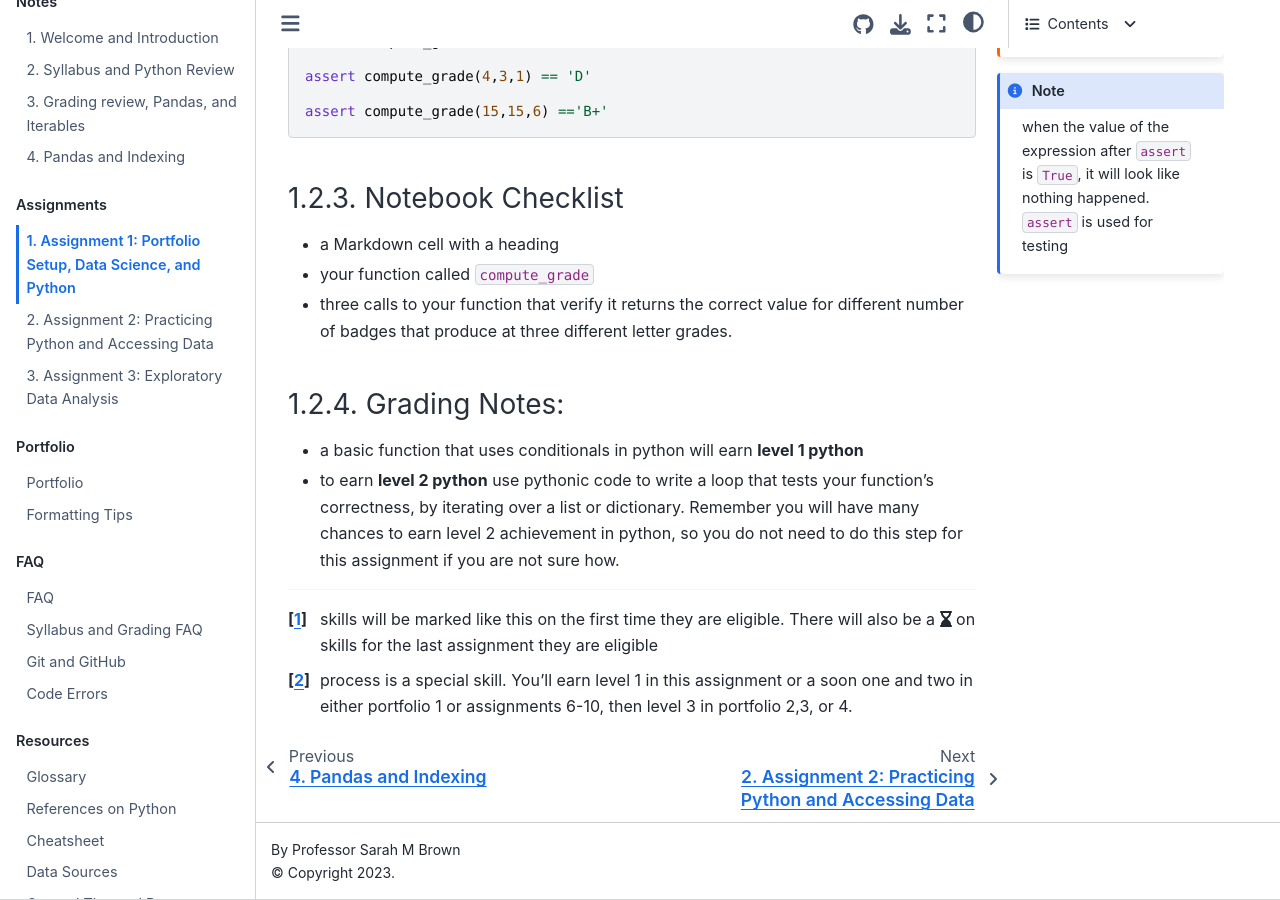
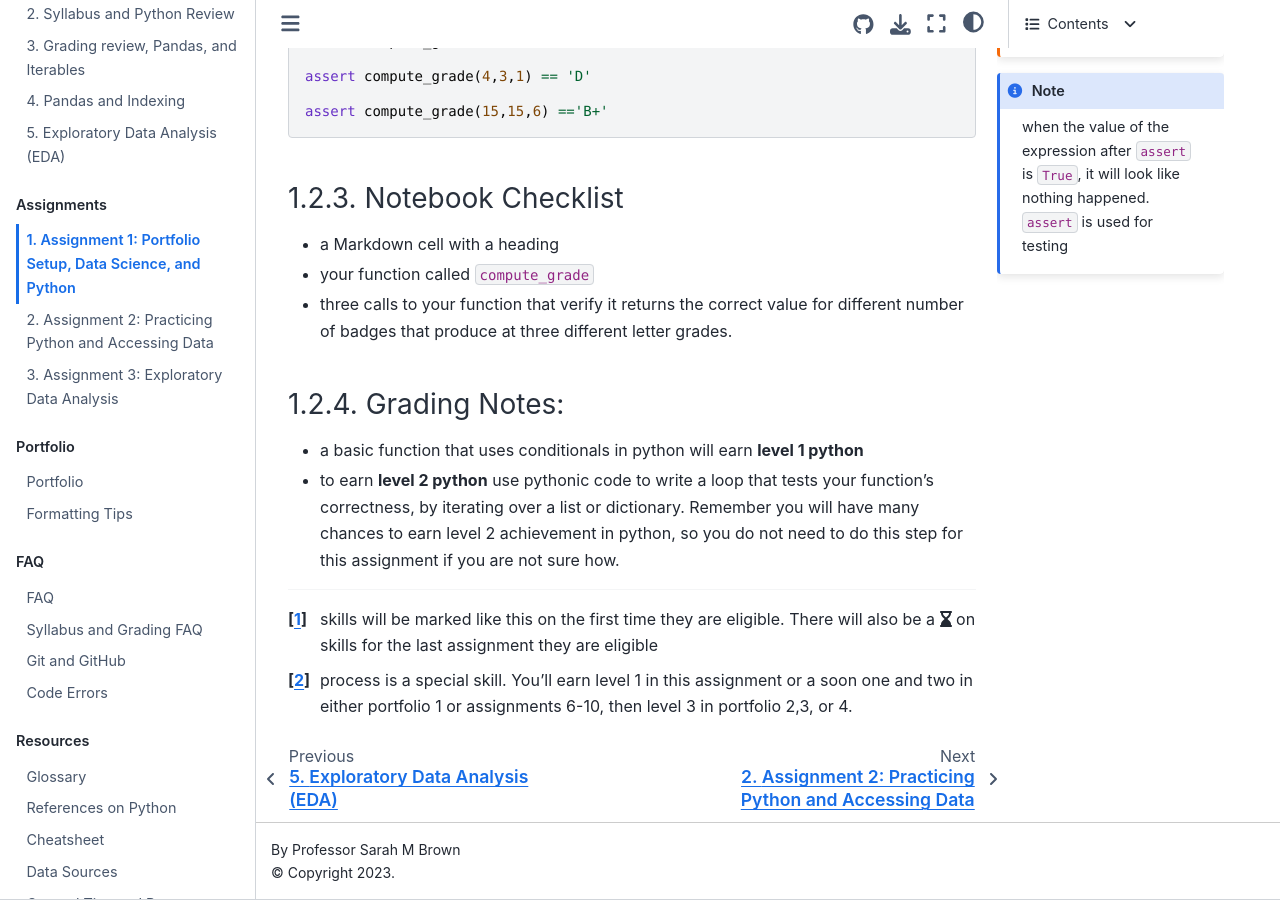
Before and after one commit to brownsarahm/BrownSpring23, a Jupyter Book: the page built from assignments/01-syllabus-install.md, in a window 1280 px wide and 900 px high, scrolled down 1769 px. Built offline with Jupyter Book 1.0.4 settings and Sphinx 7.4.7 and the Sphinx Book theme 1.1.4, drawn with Linux system fonts in a browser that asks for light colours; part of the change alters nothing that is shown.

Commit message:
todays notes annotated

`````diff
--- a/_toc.yml
+++ b/_toc.yml
@@ -18,6 +18,7 @@ parts:
     - file: notes/2023-01-26
     - file: notes/2023-01-31
     - file: notes/2023-02-02
+    - file: notes/2023-02-07
   - caption: Assignments
     numbered: True
     chapters:
--- /dev/null
+++ b/notes/2023-02-07.md
@@ -0,0 +1,335 @@
+---
+jupytext:
+  text_representation:
+    extension: .md
+    format_name: myst
+    format_version: 0.13
+    jupytext_version: 1.14.1
+kernelspec:
+  display_name: Python 3
+  language: python
+  name: python3
+---
+
+# Exploratory Data Analysis (EDA)
+
+Again, we import pandas as usual
+```{code-cell} ipython3
+import pandas as pd
+```
+
+and loaded the data in again
+
+```{code-cell} ipython3
+coffee_data_url = 'https://raw.githubusercontent.com/jldbc/coffee-quality-database/master/data/robusta_data_cleaned.csv'
+coffee_df = pd.read_csv(coffee_data_url,index_col=0)
+```
+
+### Summarizing and Visualizing Data are **very** important
+
+- People cannot interpret high dimensional or large samples quickly
+- Important in EDA to help you make decisions about the rest of your analysis
+- Important in how you report your results
+- Summaries are similar calculations to performance metrics we will see later
+- visualizations are often essential in debugging models
+
+
+**THEREFORE**
+- You have  [a lot of chances](https://rhodyprog4ds.github.io/BrownSpring23/syllabus/achievements.html#assignments-and-skills) to earn summarize and visualize
+- we will be picky when we assess if you earned them or not
+
+
+## Describing a Dataset
+
+So far, we've loaded data in a few different ways and then we've examined
+DataFrames as a data structure, looking at what different attributes they have
+and what some of the methods are, and how to get data into them.
+
+We can also get more structural information with the [`info`](https://pandas.pydata.org/docs/reference/api/pandas.DataFrame.info.html) method.
+
+```{code-cell} ipython3
+coffee_df.info()
+```
+
+Now, we can actually start to analyze the data itself.
+
+The [`describe`](https://pandas.pydata.org/pandas-docs/stable/reference/api/pandas.DataFrame.describe.html) method provides us with a set of summary statistics that broadly
+describe the data overall.
+
+```{code-cell} ipython3
+coffee_df.describe()
+```
+
+
+````{margin}
+```{admonition} further reading
+On the [documentation page for describe](https://pandas.pydata.org/pandas-docs/stable/reference/api/pandas.DataFrame.describe.html) the "<i class="fas fa-info-circle"></i>
+ See Also" shows the links to the documentation of most of the individual functions.  This is a good way to learn about other things, or find something when you are not quite sure what it would be named.  Go to a function thats similar to what you want and then look at the related functions.
+```
+````
+
+From this, we can draw several conclusions.  FOr example straightforward ones like:
+- the smallest number of bags rated is 1 and at least 25% of the coffees rates only had 1 bag
+- the first ratings included were 2012 and last in 2017  (min & max)
+- the mean Mouthfeel was 7.5
+- Category One defects are not very common ( the 75th% is 0)
+
+Or more nuanced ones that compare across variables like
+- the raters scored coffee higher on Uniformity.Cup and Clean.Cup than other scores (mean score; only on the ones that seem to have a scale of up to 8/10)
+- the coffee varied more in Mouthfeel and Balance that most other scores (the std; only on the ones that seem to have a scale of of up to 8/10)
+- there are 3 ratings with no altitude (count of other variables is 28; alt is 25
+
+And these all give us a sense of the values and the distribution or spread fo the data in each column.
+
+
+We can use the descriptive statistics on individual columns as well.
+
+
+
+### Understanding Quantiles
+
+The 50% has another more common name: the median.  It means 50% of the data are lower (and higher) than this value.
+
+%25 i sthe number that 25% of the data is less than
+%75 is the number that 75% of the data is less than
+
+
+We can use the descriptive statistics on individual columns as well.
+
+```{code-cell} ipython3
+coffee_df['Uniform.Cup'].describe()
+```
+
+```{code-cell} ipython3
+coffee_df[['Uniform.Cup','Mouthfeel']].describe()
+```
+
+## Individual statistics
+We can also extract each of the statistics that the `describe` method calculates individually, by name.  The quantiles
+are tricky, we cannot just `.25%()` to get the 25% percentile, we have to use the
+`quantile` method and pass it a value between 0 and 1.
+
+```{code-cell} ipython3
+coffee_df.mean(numeric_only=True)
+```
+
+```{code-cell} ipython3
+coffee_df['Flavor'].quantile(.8)
+```
+
+```{code-cell} ipython3
+coffee_df['Aftertaste'].mean()
+```
+
+```{code-cell} ipython3
+coffee_df.head(2)
+```
+
+## Working with categorical data
+There are different columns in the describe than the the whole dataset:
+```{code-cell} ipython3
+coffee_df.columns
+```
+
+```{code-cell} ipython3
+coffee_df.describe().columns
+```
+
+We can get the prevalence of each one with `value_counts`
+```{code-cell} ipython3
+coffee_df['Color'].value_counts()
+```
+
+
+```{admonition} Try it Yourself
+Note `value_counts` does not count the `NaN` values, but `count` counts all of the
+not missing values and the shape of the DataFrame is the total number of rows.
+How can you get the number of missing Colors?
+```
+
+Describe only operates on the numerical columns, but we might want to know about the others.  We can get the number of each value with `value_counts`
+
+```{code-cell} ipython3
+coffee_df['Country.of.Origin'].value_counts()
+```
+
+
+
+Value counts returns a pandas Series that has two parts: values and index
+```{code-cell} ipython3
+coffee_df['Country.of.Origin'].value_counts().values
+```
+
+```{code-cell} ipython3
+coffee_df['Country.of.Origin'].value_counts().index
+```
+
+The max takes the max of the values.
+
+```{code-cell} ipython3
+coffee_df['Country.of.Origin'].value_counts().max()
+```
+
+We can get the name of the most common country out of this Series using `idmax`
+
+```{code-cell} ipython3
+type(coffee_df['Country.of.Origin'].value_counts())
+```
+
+Or see only how many different values with the related:
+```{code-cell} ipython3
+coffee_df['Country.of.Origin'].nunique()
+```
+
+## Split-Apply-Combine
+
+So, we can summarize data now, but the summaries we have done so far have treated each variable one at a time.  The most interesting patterns are in often in how multiple variables interact. We'll do some modeling that looks at multivariate functions of data in a few weeks, but for now, we do a little more with summary statistics.
+
+ For example, how does the flavor ratings relate to the country?
+
+```{code-cell} ipython3
+coffee_df.groupby('Country.of.Origin')['Flavor'].describe()
+```
+
+Above we saw which country had the most ratings (remember one row is one rating), but what if we wanted to see the mean number of bags per country?
+
+```{code-cell} ipython3
+coffee_df.groupby('Country.of.Origin')['Number.of.Bags'].mean()
+```
+
+
+```{important}
+This data is only about coffee that was [rated by a particular agency](https://github.com/jldbc/coffee-quality-database/) it is not economic data, so we cannot, for example conclude which country *produces* the amount of data.  If we had economic dataset, a `Number.of.Bags` columns's mean would tell us exactly that, but the context of the dataset defines what a row means and therefore how we can interpret the **every single statistic** we calculate.
+```
+
+
+What just happened?
+![split-apply-combine image showing one data table, it split into 3 part, the sum applied to each part, and the sums combined back into one table](https://jakevdp.github.io/PythonDataScienceHandbook/figures/03.08-split-apply-combine.png)
+
+Groupby splits the whole dataframe into parts where each part has the same value for `Country.of.Origin` and then after that, we extracted the `Number.of.Bags` column, took the sum (within each separate group) and then put it all back together in one table (in this case, a `Series` becuase we picked one variable out)
+
+(groupby-detail)=
+### How does Groupby Work?
+```{important}
+This is more details with code examples on how the groupby works.  If you want
+to run this code for yourself, use the download icon at the top right to download
+these notes as a notebook.
+```
+
+We can view this by saving the groupby object as a variable and exploring it.
+
+```{code-cell} ipython3
+country_grouped = coffee_df.groupby('Country.of.Origin')
+
+country_grouped
+```
+
+Trying to look at it without applying additional functions, just tells us the type.  But, it's iterable, so we can loop over.
+
+```{code-cell} ipython3
+for country,df in country_grouped:
+    print(type(country), type(df))
+```
+
+````{margin}
+```{note}
+I used this feature to build the separate view of the communication channels on this website.  You can view that source using the github icon on that page.
+```
+````
+
+We could manually compute things using the data structure, if needed, though using pandas functionality will usually do what we want. For example:
+
+````{margin}
+```{note}
+I tried putting this dictionary into the dataframe for display purposes using the regular constructor and got an error, so I googled about making one from a dictionary to get the docs, which is how I learned about the [`from_dict`](https://pandas.pydata.org/docs/reference/api/pandas.DataFrame.from_dict.html) method and its `orient` parameter which solved my problems.
+```
+````
+
+```{code-cell} ipython3
+bag_total_dict = {}
+
+for country,df in country_grouped:
+    tot_bags =  df['Number.of.Bags'].sum()
+    bag_total_dict[country] = tot_bags
+
+pd.DataFrame.from_dict(bag_total_dict, orient='index',
+                           columns = ['Number.of.Bags.Sum'])
+```
+
+is the same as what we did before
+
+
+
+
+## Plotting with Pandas
+
+<!-- ```{code-cell} ipython3
+%matplotlib inline
+``` -->
+
+Pandas allows us to do basic plots on a `DataFrame` or `Series` with the `plot` method.
+
+We want bars so we will use the `kind` parameter to switch it.
+
+```{code-cell} ipython3
+coffee_df.groupby('Country.of.Origin')['Flavor'].mean().plot(kind='bar')
+```
+
+It can also be done on a dataframe like this
+
+```{code-cell} ipython3
+coffee_df.groupby('Country.of.Origin')[['Flavor','Aftertaste']].mean().plot(kind='bar')
+```
+
+Note that it adds a legend for us and uses two colors.
+
+```{admonition} What is the default plot type
+:class: anchor
+
+Try removing the `kind=bar` and see what it does
+```
+
+```{code-cell} ipython3
+
+```
+## Questions after Class
+
+### Are there any calls for examples such as.plot or .describe that you do not want us to use?
+
+Everything in pandas is welcome, unless it is deprecated or not recommended by pandas. Pandas will tell, like the FutureWarning that we saw today. Work will be accepted with warnings, most of the time but it is not best practice and some that I specifically tell you to avoid as we encounter them will not be accepted.
+
+### What keyboard key do you use to run the code so I don't have to use the mouse?
+
+hold shift, press enter
+
+### How do we take the plots and save them to a separate file?
+
+We will need an additional library to do this, we will do that on Thursday.
+
+### how do you display different types of charts
+
+the `kind` attribute can change to differen types
+
+### When you give feedback on an assignment is there a way to fix it to get the points you said it did not meet?
+
+No, you can attempt in the next assignment or portfolio check.
+
+### I want to know more about the limitations of pandas
+
+pandas is relatively slow and cannot use accelerated hardware very well.  However it is still good to learn because it has gained a lot of traction. So much so that in [`modin`](https://docs.ray.io/en/latest/data/modin/index.html) you can change one line of code to get those advantages.
+
+### Can Jupyter use other graphics software?
+
+Jupyter notebooks are a file(roughly a json). You can edit it using any text editor. You can also convert to a plain text files using [`jupytext`](https://github.com/mwouts/jupytext) that is still runnable.
+
+### How do we generate different models as done in r, also is there a supernova function?
+
+R is designed by and for statisticians.  Most of the calculations can be done. They may be slightly more clunky in Python than R.
+
+### I had a question on the assignment, in the datasets.py file were we were supposed to save a function handle, should it be a function object or a string?
+
+function object
+
+### Besides accepting the invite, is there any more setup we were supposed to do with the achievement tracker repository?
+
+No, that's it.
`````
